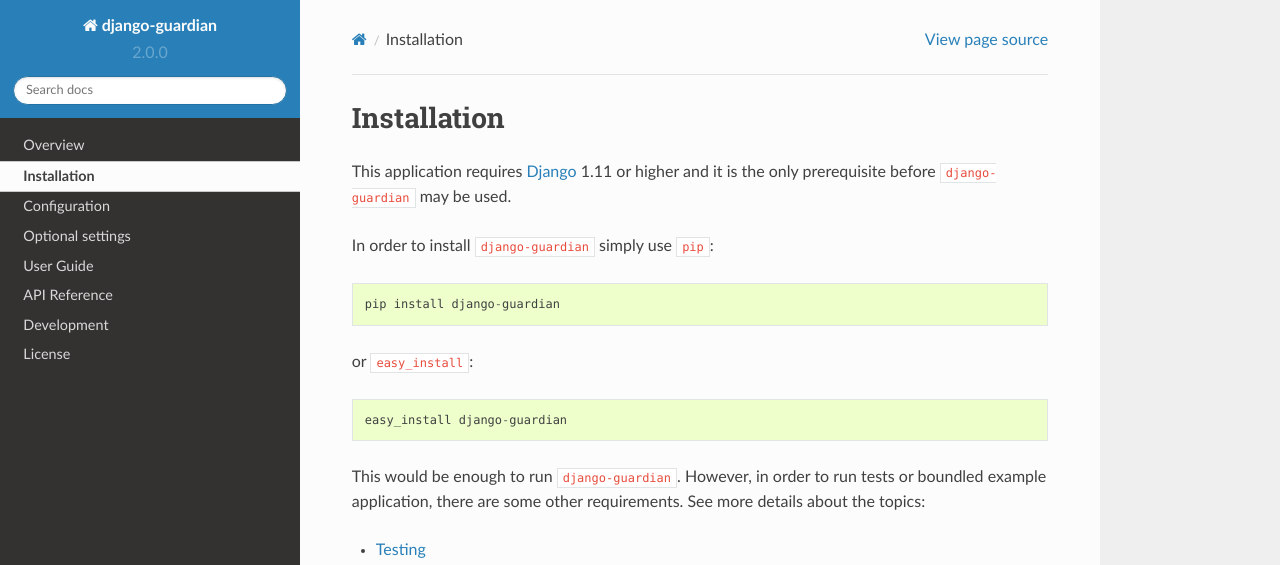
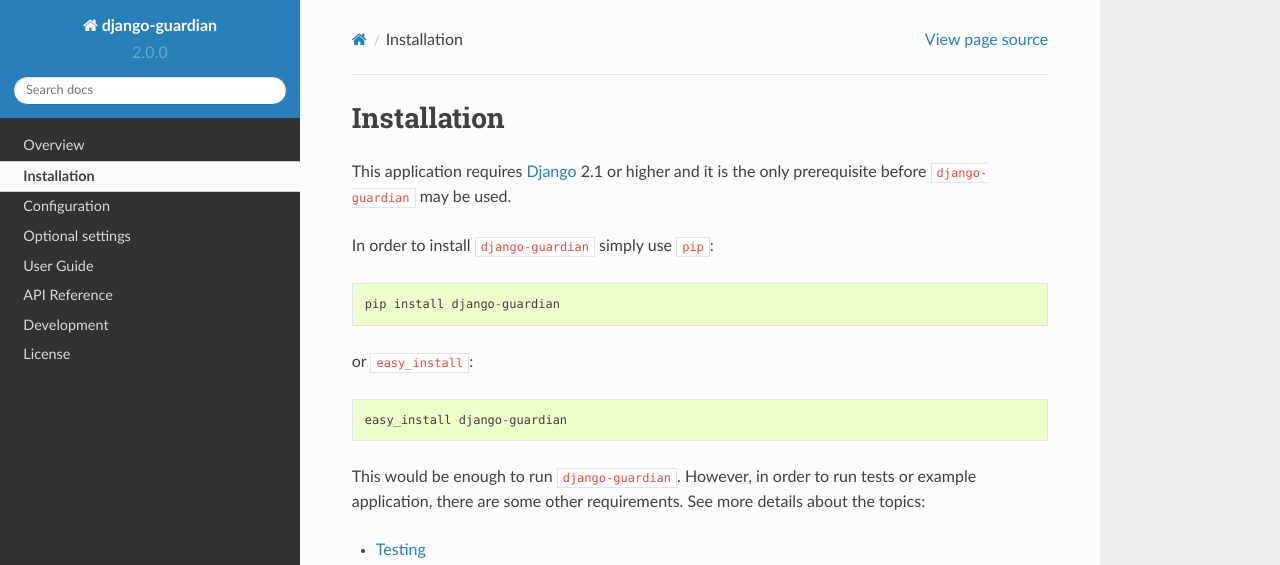
Before and after one commit to django-guardian/django-guardian, a Sphinx documentation site: the page built from docs/installation.rst, in a window 1280 px wide. Shown: the top 565 px of the page. Built offline with Sphinx 7.4.7 and the Read the Docs theme 2.0.0, drawn with Linux system fonts in a browser that asks for light colours; the version number is read from the project's files by our own code.

Commit message:
Update docs

```diff
--- a/docs/develop/testing.rst
+++ b/docs/develop/testing.rst
@@ -15,7 +15,7 @@
 security issue exposed in web applications.
 
 Having this on mind we tried to build small set of necessary functions and
-created a lot of testing scenarios. Neverteless, if anyone would found a bug in
+created a lot of testing scenarios. Nevertheless, if anyone would found a bug in
 this application, please take a minute and file it at `issue-tracker`_.
 Moreover, if someone would spot a *security hole* (a bug that might affect
 security of systems that use ``django-guardian`` as permission management
--- a/docs/installation.rst
+++ b/docs/installation.rst
@@ -3,7 +3,7 @@
 Installation
 ============
 
-This application requires Django_ 1.11 or higher and it is the only prerequisite
+This application requires Django_ 2.1 or higher and it is the only prerequisite
 before ``django-guardian`` may be used.
 
 In order to install ``django-guardian`` simply use ``pip``::
@@ -15,7 +15,7 @@
    easy_install django-guardian
 
 This would be enough to run ``django-guardian``. However, in order to run tests
-or boundled example application, there are some other requirements. See more
+or example application, there are some other requirements. See more
 details about the topics:
 
 - :ref:`Testing <testing>`
```
